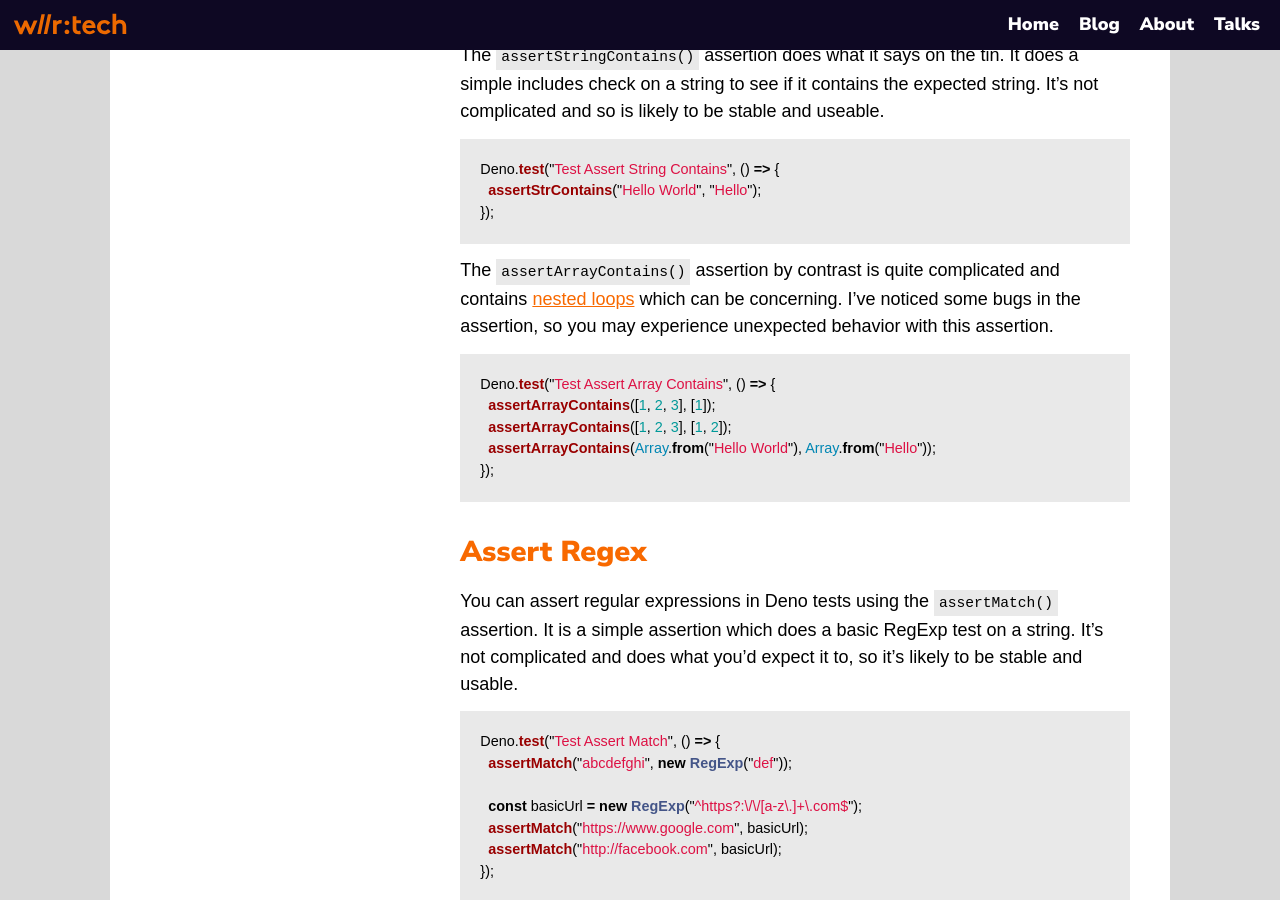
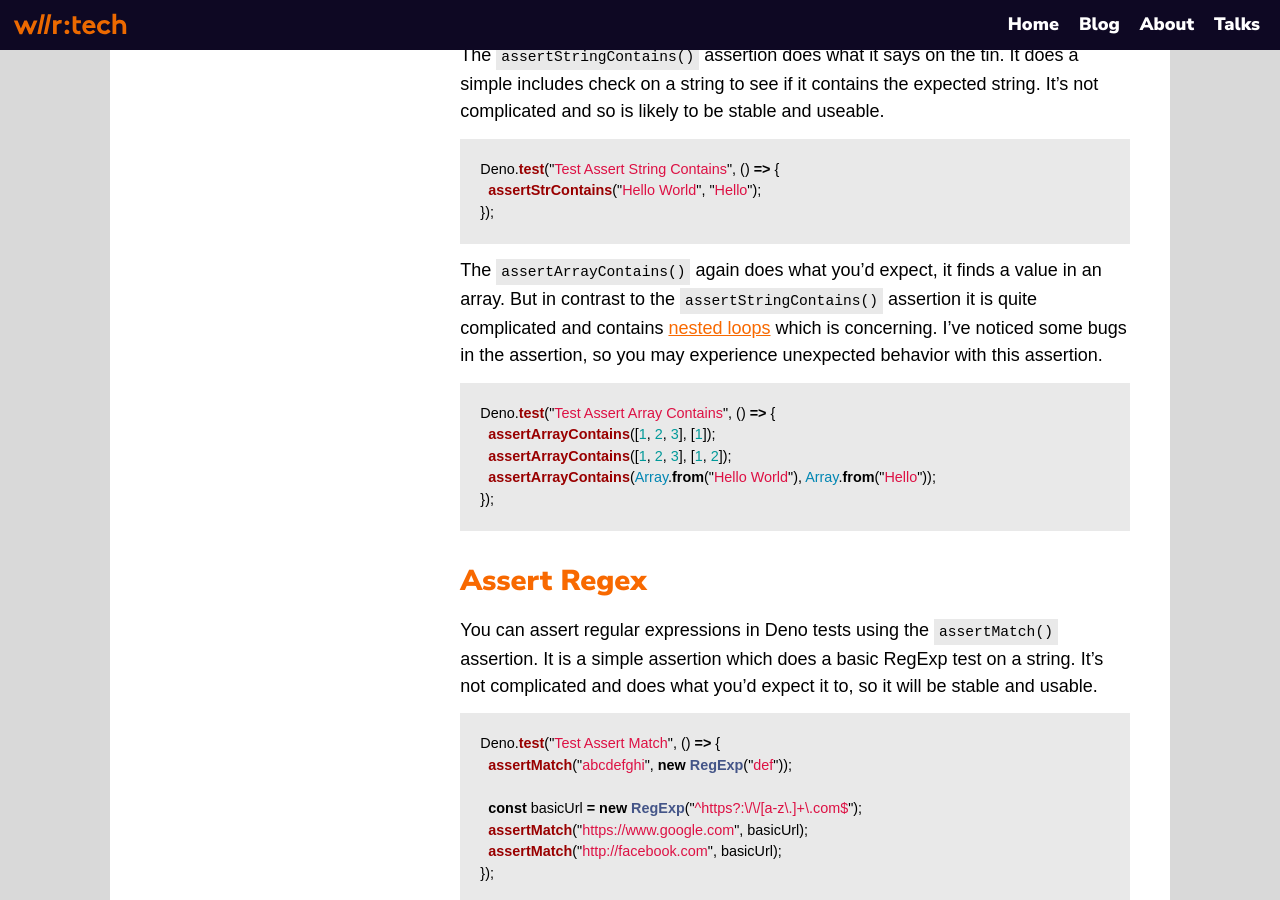
Before and after one commit to RobDWaller/robdwaller.github.io, a Jekyll site: the page built from _posts/2020-06-13-how-write-tests-deno.md, in a window 1280 px wide and 900 px high, scrolled down 4482 px. Built offline with Jekyll 4.4.1, drawn with Linux system fonts in a browser that asks for light colours; comment, search, counter and statistics services are not loaded; some of the changed text lies outside the part shown.

Commit message:
Final tidy up of deno tests post.

````diff
--- a/_posts/2020-06-13-how-write-tests-deno.md
+++ b/_posts/2020-06-13-how-write-tests-deno.md
@@ -53,7 +53,7 @@ The [asserts module](https://deno.land/std/testing/asserts.ts) makes nine assert
 
 ## Assert
 
-The assert method is a simple 'truthy' assertion and it's value is limited because numerous values will assert. This is not great if you're trying to write explicit and precise tests.
+The assert method is a simple 'truthy' assertion and it's value is limited because numerous values will assert. This is not great if you're trying to write explicit and precise tests, but should be fine if you're writing something simple and generic.
 
 ```js
 Deno.test("Test Assert Second", () => {
@@ -136,7 +136,7 @@ Deno.test("Test Assert String Contains", () => {
 });
 ```
 
-The `assertArrayContains()` assertion by contrast is quite complicated and contains [nested loops](https://github.com/denoland/deno/blob/master/std/testing/asserts.ts#L278) which can be concerning. I've noticed some bugs in the assertion, so you may experience unexpected behavior with this assertion.
+The `assertArrayContains()` again does what you'd expect, it finds a value in an array. But in contrast to the `assertStringContains()` assertion it is quite complicated and contains [nested loops](https://github.com/denoland/deno/blob/master/std/testing/asserts.ts#L278) which is concerning. I've noticed some bugs in the assertion, so you may experience unexpected behavior with this assertion.
 
 ```js
 Deno.test("Test Assert Array Contains", () => {
@@ -148,7 +148,7 @@ Deno.test("Test Assert Array Contains", () => {
 
 ## Assert Regex
 
-You can assert regular expressions in Deno tests using the `assertMatch()` assertion. It is a simple assertion which does a basic RegExp test on a string. It's not complicated and does what you'd expect it to, so it's likely to be stable and usable.
+You can assert regular expressions in Deno tests using the `assertMatch()` assertion. It is a simple assertion which does a basic RegExp test on a string. It's not complicated and does what you'd expect it to, so it will be stable and usable.
 
 ```js
 Deno.test("Test Assert Match", () => {
@@ -221,8 +221,8 @@ There is though some work to be done in this area for Deno. It's fair to say som
 
 My advice is if you are writing unit tests stick to the following assertions as they are precise and stable:
 
-- `assertStrictEquals(actual: unknown, expected: unknown, msg?: string): void` *
-- `assertStringContains(actual: string, expected: string, msg?: string): void` *
+- `assertStrictEquals(actual: unknown, expected: unknown, msg?: string): void`
+- `assertStringContains(actual: string, expected: string, msg?: string): void`
 - `assertMatch(actual: string, expected: RegExp, msg?: string): void`
 - `assertThrows(fn: () => void, ErrorClass?: Constructor, msgIncludes = "", msg?: string): Error`
 
````
